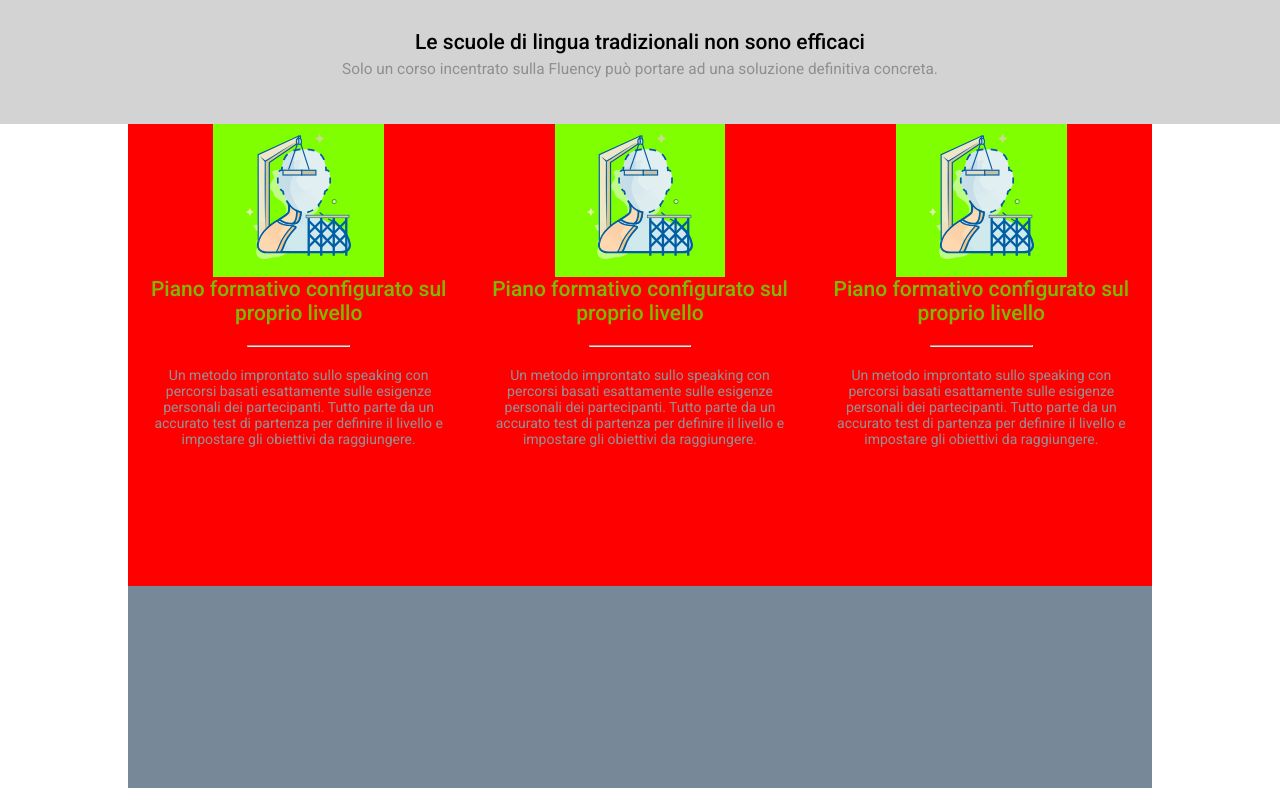
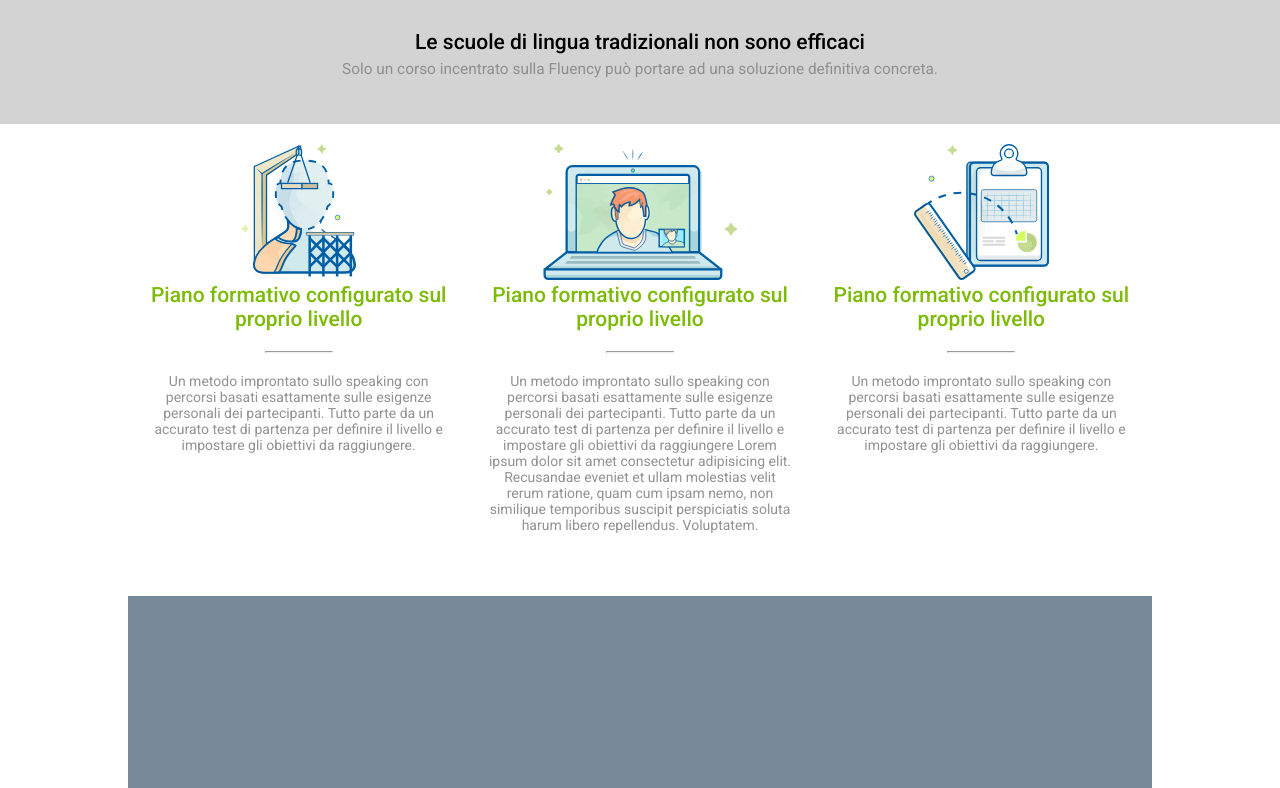
Before and after one commit to gabrisca/htmlcss-fluentify, a plain HTML site: page index.html in a window 1280 px wide. Shown: the part 552-1340 px from the top of the page. Drawn offline with Linux system fonts and the light colour scheme.

Commit message:
main section 1 (da revisionare)

```diff
--- a/assets/css/style.css
+++ b/assets/css/style.css
@@ -168,6 +168,7 @@ main .banner{
   width: 100%;
   height: 12%;
   background-color: #D4D3D3;
+  min-width: 800px;
 }
 
 .banner-text{
@@ -194,6 +195,8 @@ main .banner{
   height: 88%;
   padding: 0 10%;
   background-color: white;
+  padding-top: 20px;
+  min-width: 800px;
 }
 /*/ MAIN CONTAINER */
 
@@ -204,28 +207,26 @@ main .banner{
 }
 
 .main-section-1{
-  background-color: lightseagreen;
+  /* background-color: lightseagreen; */
 }
 
 .main-section-1 .skills{
   width: calc(100% / 3);
   height: 100%;
-  background-color: red;
+  /* background-color: red; */
   float: left;
   text-align: center;
 }
 
-.main-section-1 figure{
-  width: 50%;
-  background-color: chartreuse;
-  margin: auto;
+.skills-image{
+  width: 80%;
+  height: 30%;
+  /* background-color:darkgoldenrod; */
   display: inline-block;
-  padding: 3%;
 }
 
-.main-section-1 figure img{
-  width: 70%;
-  margin-bottom: 5px;
+.skills-image img{
+  height: 100%;
 }
 
 .main-section-1 h2{
@@ -241,10 +242,11 @@ main .banner{
 }
 
 hr{
-  width: 30%;
+  width: 20%;
   margin: auto;
   margin-bottom: 20px;
 }
+
 
 .main-section-2{
   background-color: lightslategrey;
--- a/index.html
+++ b/index.html
@@ -73,27 +73,27 @@
       <div class="main-container">
         <section class="main-section main-section-1 clearfix">
           <div class="skills">
-            <figure>
+            <div class="skills-image">
               <img src="assets/img/profile.svg" alt="">
-            </figure>
+            </div>
             <h2>Piano formativo configurato sul proprio livello</h2>
             <hr>
             <p>Un metodo improntato sullo speaking con percorsi basati esattamente sulle esigenze personali dei partecipanti. Tutto parte da un accurato test di partenza per definire il livello e impostare gli obiettivi da raggiungere.</p>
           </div>
 
           <div class="skills">
-            <figure>
-              <img src="assets/img/profile.svg" alt="">
-            </figure>
+            <div class="skills-image">
+              <img src="assets/img/computer.svg" alt="">
+            </div>
             <h2>Piano formativo configurato sul proprio livello</h2>
             <hr>
-            <p>Un metodo improntato sullo speaking con percorsi basati esattamente sulle esigenze personali dei partecipanti. Tutto parte da un accurato test di partenza per definire il livello e impostare gli obiettivi da raggiungere.</p>
+            <p>Un metodo improntato sullo speaking con percorsi basati esattamente sulle esigenze personali dei partecipanti. Tutto parte da un accurato test di partenza per definire il livello e impostare gli obiettivi da raggiungere Lorem ipsum dolor sit amet consectetur adipisicing elit. Recusandae eveniet et ullam molestias velit rerum ratione, quam cum ipsam nemo, non similique temporibus suscipit perspiciatis soluta harum libero repellendus. Voluptatem.  </p>
           </div>
 
           <div class="skills">
-            <figure>
-              <img src="assets/img/profile.svg" alt="">
-            </figure>
+            <div class="skills-image">
+              <img src="assets/img/doc.svg" alt="">
+            </div>
             <h2>Piano formativo configurato sul proprio livello</h2>
             <hr>
             <p>Un metodo improntato sullo speaking con percorsi basati esattamente sulle esigenze personali dei partecipanti. Tutto parte da un accurato test di partenza per definire il livello e impostare gli obiettivi da raggiungere.</p>
```
